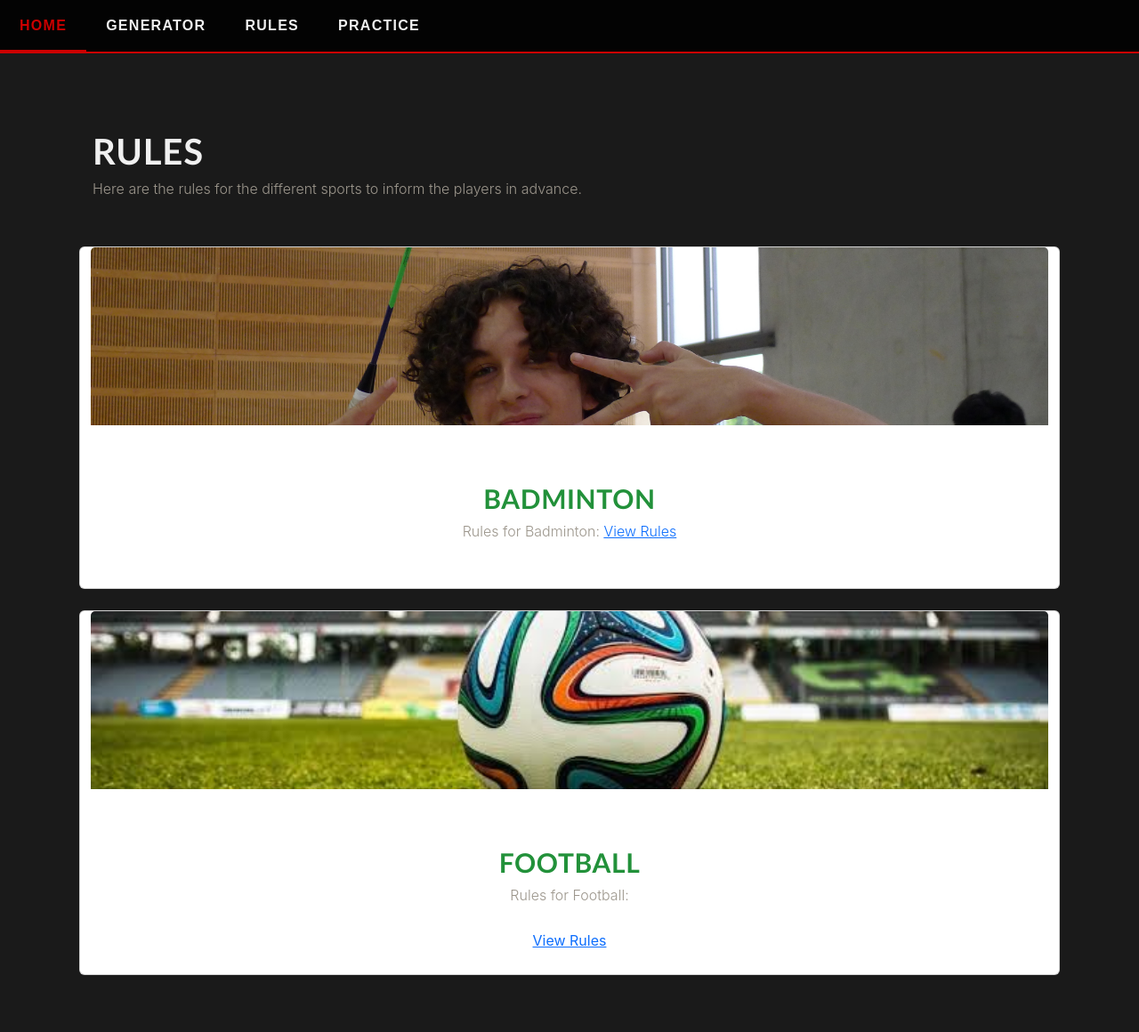
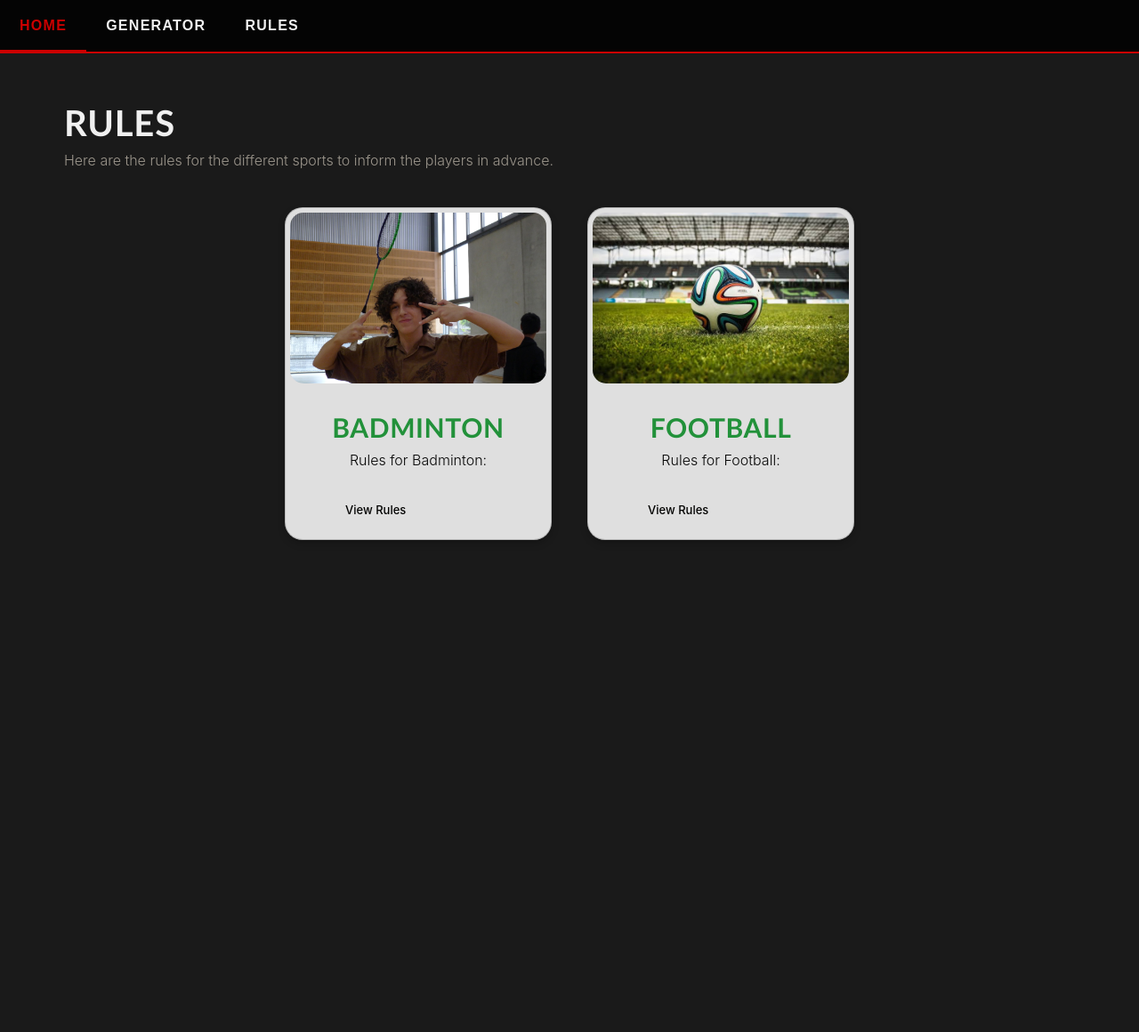
Before and after one commit to CarlySo132/L3-Computer-Science-Project, a Flask app: page /rules in a window 1280 px wide. Shown: the whole page at 89% size. After the commit the page ends 607 px from the top, so only its background shows below. Run offline with Flask 3, Linux system fonts and the light colour scheme.

Commit message:
Card Component
Worked more on Card component

```diff
--- a/app.py
+++ b/app.py
@@ -2,7 +2,7 @@ from flask import Flask, redirect, render_template, request, url_for
 from flask_sqlalchemy import SQLAlchemy
 
 app = Flask(__name__)
-app.config['SQLALCHEMY_DATABASE_URI'] = 'sqlite:///Bracket.db'
+app.config['SQLALCHEMY_DATABASE_URI'] = 'sqlite:///bracket.db'
 db = SQLAlchemy(app)
 
 class Bracket(db.Model):
@@ -34,10 +34,6 @@ def bracket():
     teams = Bracket.query.all()
     matches = Match.query.order_by(Match.round, Match.match_index).all()
     return render_template('bracket.html', teams=teams, matches=matches)
-
-@app.route("/practice")
-def practice():
-    return render_template('practice.html')
 
 @app.route("/setup", methods=["POST"])
 def setup():
@@ -88,6 +84,7 @@ def football():
     return render_template('football.html')
 
 if __name__ == "__main__":
-    with app.app_context():
-        db.create_all()
     app.run(debug=True)
+
+with app.app_context():
+    db.create_all()
--- a/static/style.css
+++ b/static/style.css
@@ -128,9 +128,20 @@ p {
   line-height: 1.6;
 }
 /* CARD STYLIZATION */
+.card-container{
+    display: flex;
+    justify-content: center;
+    flex-wrap: wrap;
+    margin-top: 20px;
+}
+
 .card{
-    display: grid;
-    height: 100%;
+  width: 300px;
+  background-color: #dfdfdf;
+  border-radius: 20px;
+  overflow: hidden;
+  box-shadow: 0 4px 8px rgba(0, 0, 0, 0.2);
+  margin: 20px;
 }
 
 .card:hover{
@@ -142,39 +153,42 @@ p {
 
 .card img{
   width: 100%;
-  height: 200px;
+  height: auto;
   object-fit: cover;
+  padding: 5px;
+  border-radius: 20px;
 }
 
-.card-body{
-  padding: 1.5rem;
-  text-align: center;
+.card-content{
+  padding: 16px;
 }
 
-.card-title{
-    padding-top: 30px;
+.card-content h5{
+  text-align: center;
   font-size: 30px;
   font-weight: 600;
   margin:12px 0 8px;
   color: #22913a;
 }
 
-.card-sub{
+.card-content p{
+  color: #070707;
   transform: translateY(-10px);
   transition: transform 1s ease;
   text-align: center;
   padding-top: 10px;
 }
 
-.card link{
-  color: #B5AFA3;
+.btn{
+  padding-left: 50px;
+  color: #030302;
   font-size: 13px;
   font-weight: 500;
   text-decoration: none;
   transition: color 0.3s ease;
 }
 
-.card-link:hover{
+.btn:hover{
   color: #22913a;
   text-decoration: underline;
 }
--- a/templates/base.html
+++ b/templates/base.html
@@ -14,7 +14,6 @@
                     <li><a href="{{ url_for( 'index' )}}">Home</a></li>
                     <li><a href="{{ url_for('bracket')}}">Generator</a></li>
                     <li><a href="{{ url_for('rules')}}">Rules</a></li>
-                    <li><a href="{{ url_for('practice')}}">Practice</a></li>
                 </ul>
             </div>
         </nav>
--- a/templates/rules.html
+++ b/templates/rules.html
@@ -1,27 +1,25 @@
 {% extends 'base.html' %}
 
 {% block content%}
-<div class="container">
+
 <h1 class="page-title">Rules</h1>
 <p>Here are the rules for the different sports to inform the players in advance.</p>
 
-    <div class="row">
+<div class="card-container">
     <div class="card">
         <img src="{{ url_for('static', filename='L1110664.JPG') }}" class="card-img-top" alt="Badminton">
-            <div class="card-body">
-                <h5 class="card-title">Badminton</h5>
-                <p class="card-sub">Rules for Badminton:</h6>
-                <a href="{{ url_for('badminton') }}" class="class-link">View Rules</a>
+        <div class="card-content">
+            <h5>Badminton</h5>
+            <p>Rules for Badminton:</p>
+            <a href="{{ url_for('badminton') }}" class="btn">View Rules</a>
         </div>
     </div>
-
     <div class="card">
         <img src="{{ url_for('static', filename='images (2).jpeg')}}" class="card-img-top" alt="Football">
-            <div class="card-body">
-                <h5 class="card-title">Football</h5>
-                <p class="card-sub">Rules for Football:</p>
-                <a href="{{ url_for('football') }}" class="class-link">View Rules</a>
-            </div>
+        <div class="card-content">
+            <h5>Football</h5>
+            <p>Rules for Football:</p>
+            <a href="{{ url_for('football') }}" class="btn">View Rules</a>
         </div>
     </div>
 </div>
```
Lines whose indentation alone changed are shown as unchanged.
